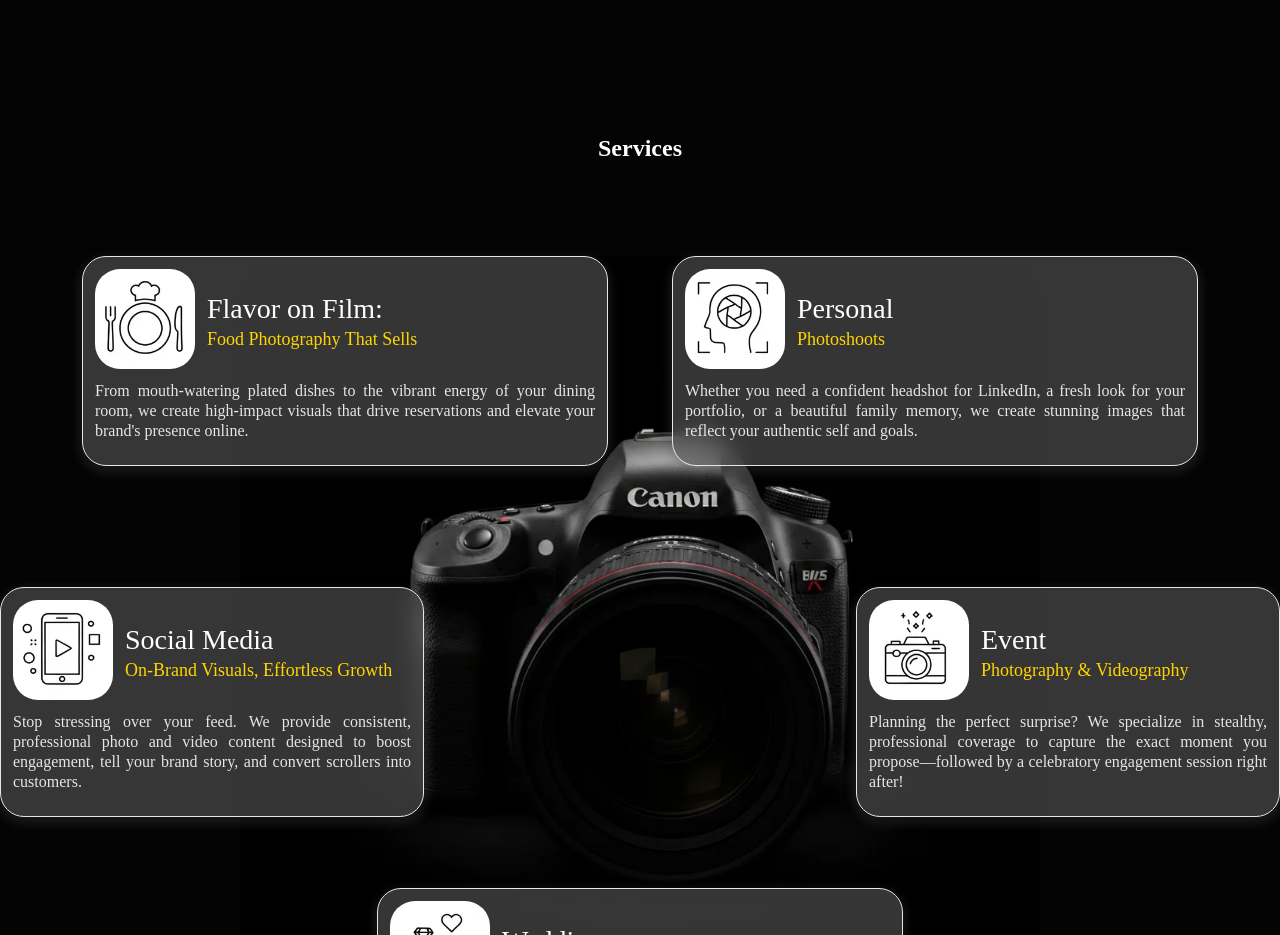
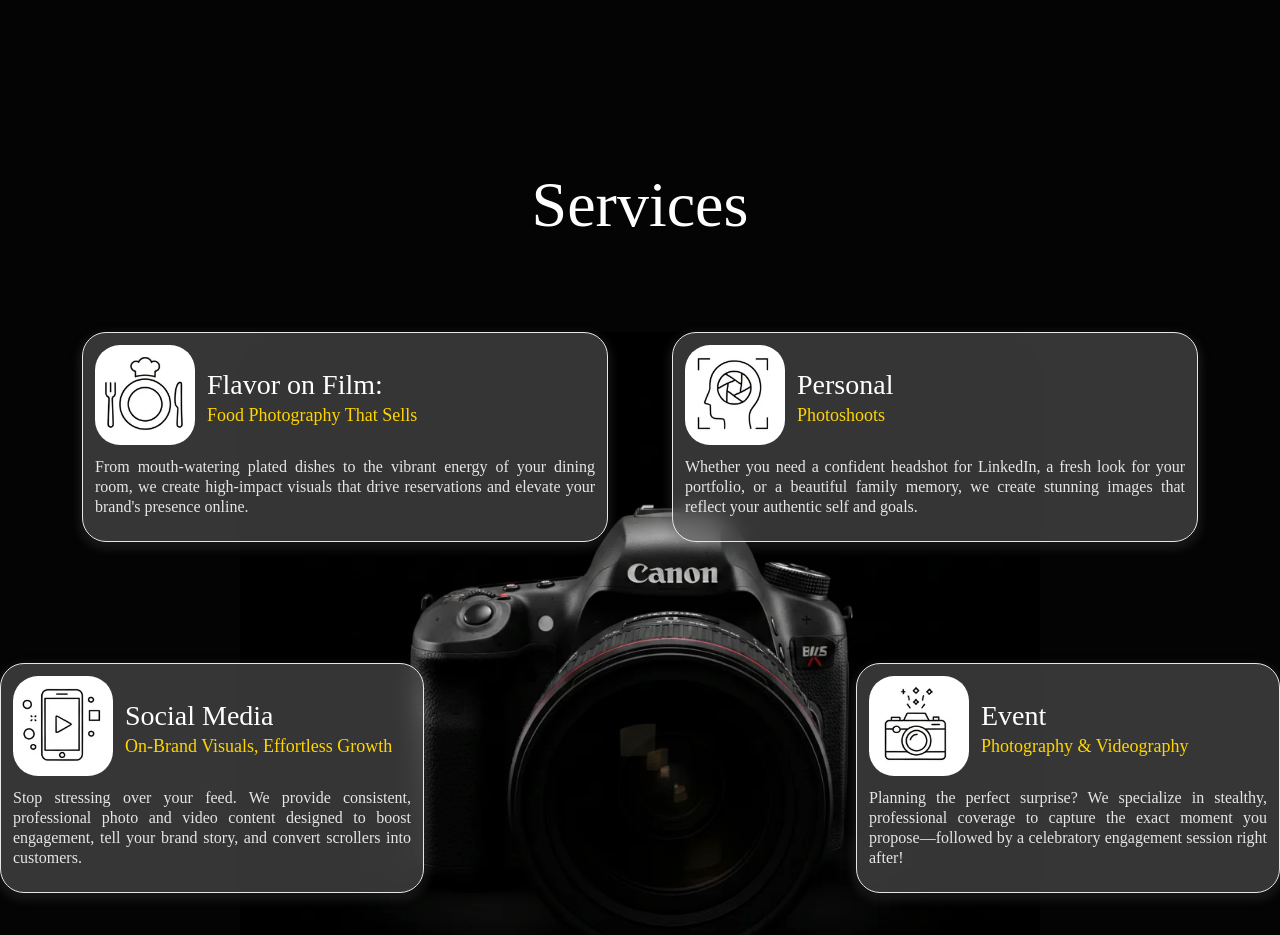
Before and after one commit to NepiMwewa/ivan-romero-photography, an Angular app: page / in a window 1280 px wide. Shown: the part 1920-2855 px from the top of the page. Built offline with nearby package versions, Linux system fonts and the light colour scheme.

Commit message:
added h2 styles for services

```diff
--- a/src/app/shared/services-section/services-section.css
+++ b/src/app/shared/services-section/services-section.css
@@ -9,6 +9,14 @@
   justify-content: center;
   flex-direction: row;
   gap: 1rem;
+}
+
+.services-content h2{
+  font-size: 4rem;
+  text-align: center;
+  margin-bottom: 1rem;
+  font-family: var(--header-font);
+  font-weight: 300;
 }
 
 .services-content .second-line{
```
